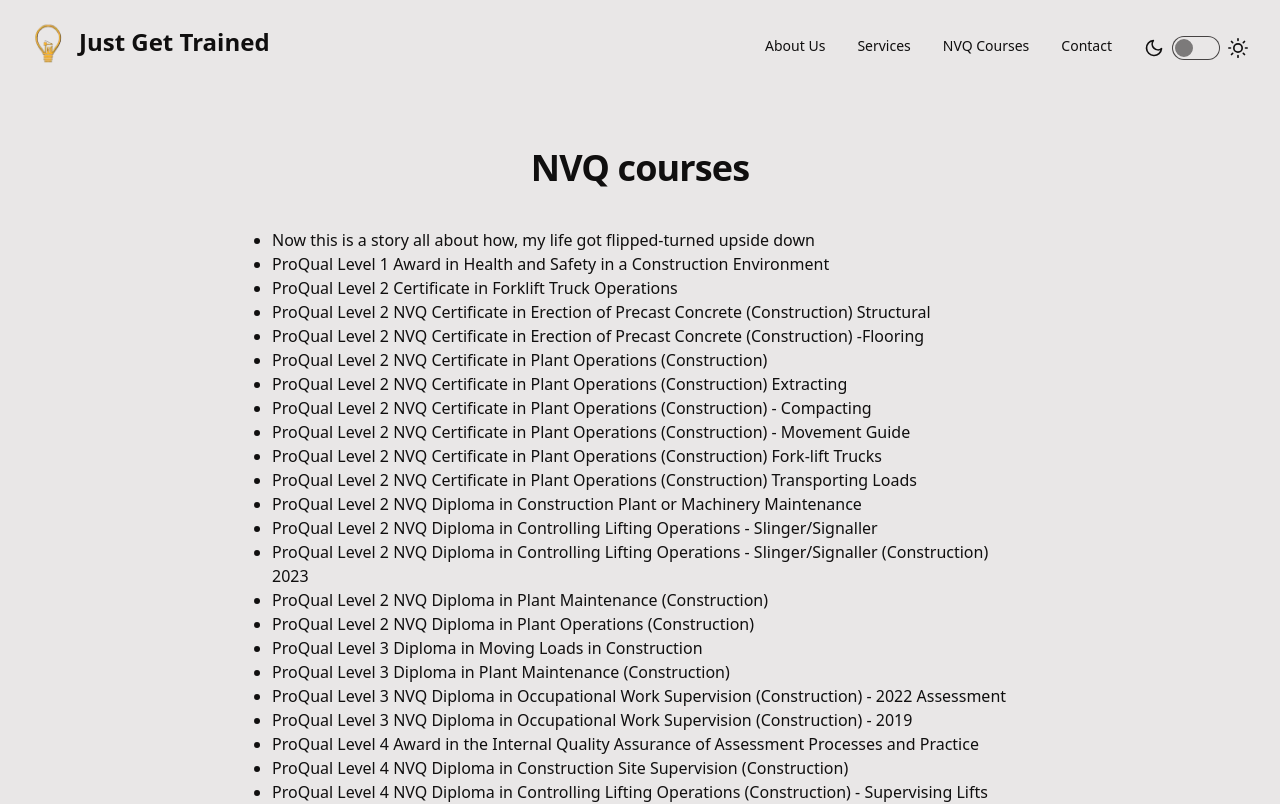
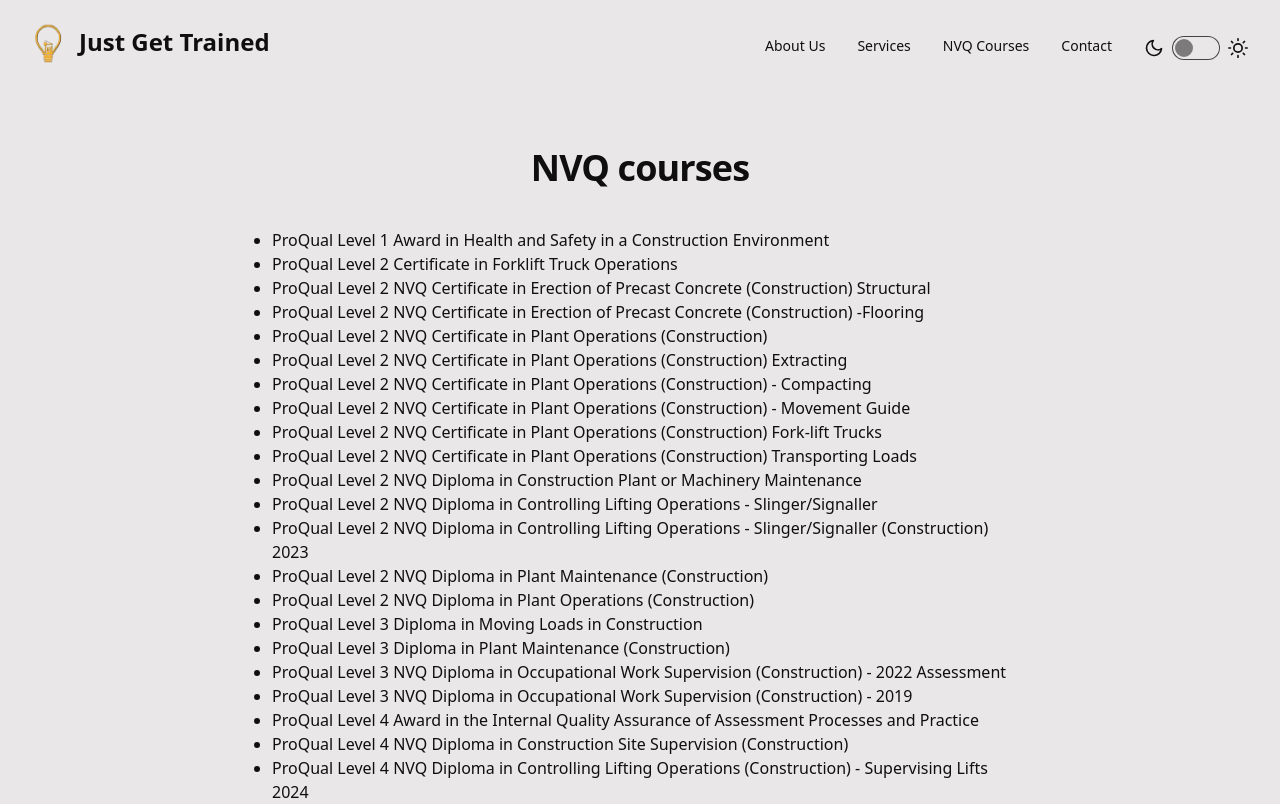
Before and after one commit to marcin-dudek/jgt, a SvelteKit app: page /nvq-courses in a window 1280 px wide. Shown: the top 804 px of the page. Built offline with nearby package versions, Linux system fonts and the light colour scheme.

Commit message:
Update +page.svelte

```diff
--- a/src/routes/nvq-courses/+page.svelte
+++ b/src/routes/nvq-courses/+page.svelte
@@ -6,7 +6,6 @@
 <div class="py-8 lg:py-16 px-4 mx-auto max-w-screen-md">
   <h3 class="mb-4 text-4xl tracking-tight font-extrabold">NVQ courses</h3>
   <ul class="list-disc text-left py-6">
-    <li>Now this is a story all about how, my life got flipped-turned upside down</li>
     <!-- ... -->
     <li>ProQual Level 1 Award in Health and Safety in a Construction Environment</li>
     <li>ProQual Level 2 Certificate in Forklift Truck Operations</li>
```
